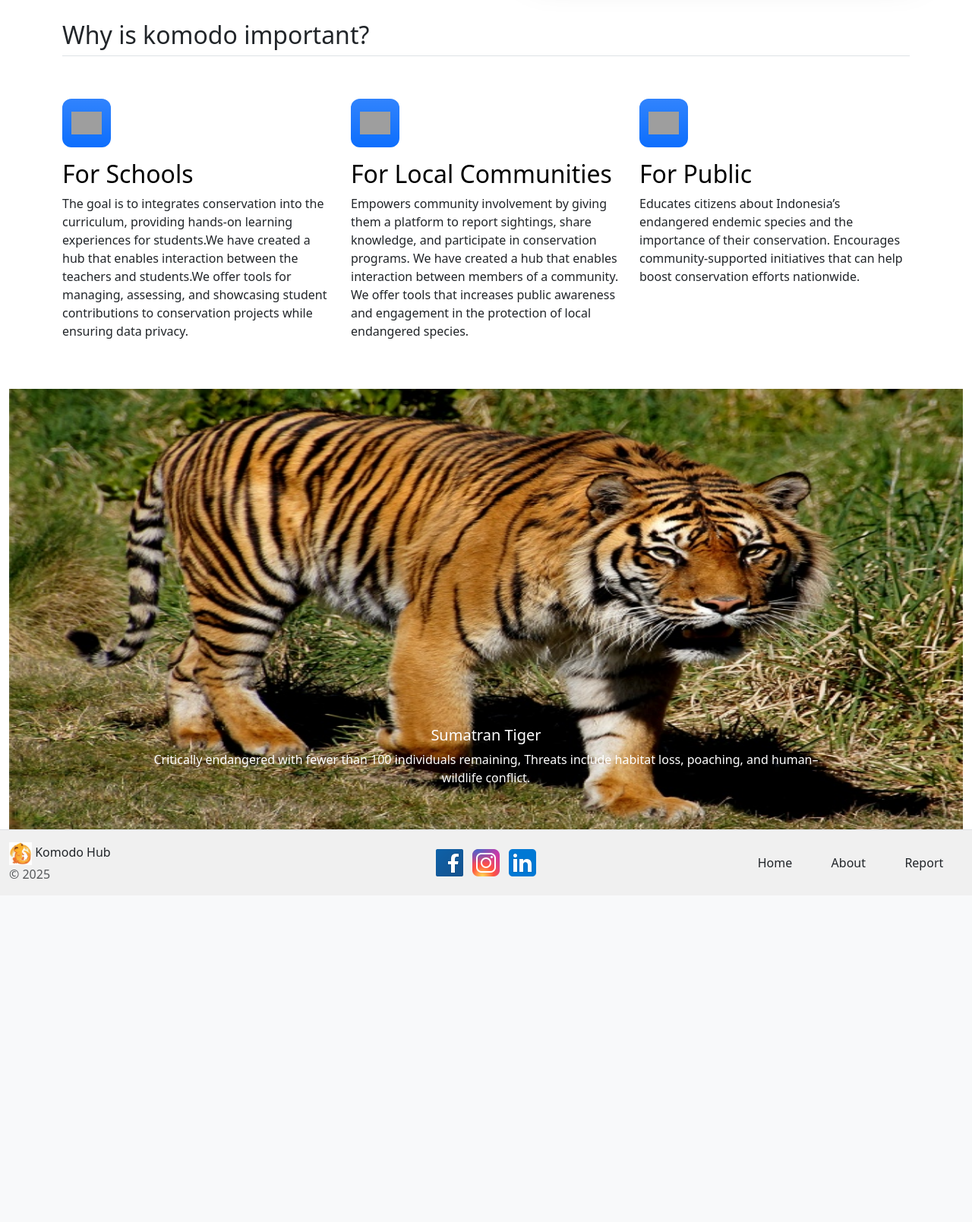
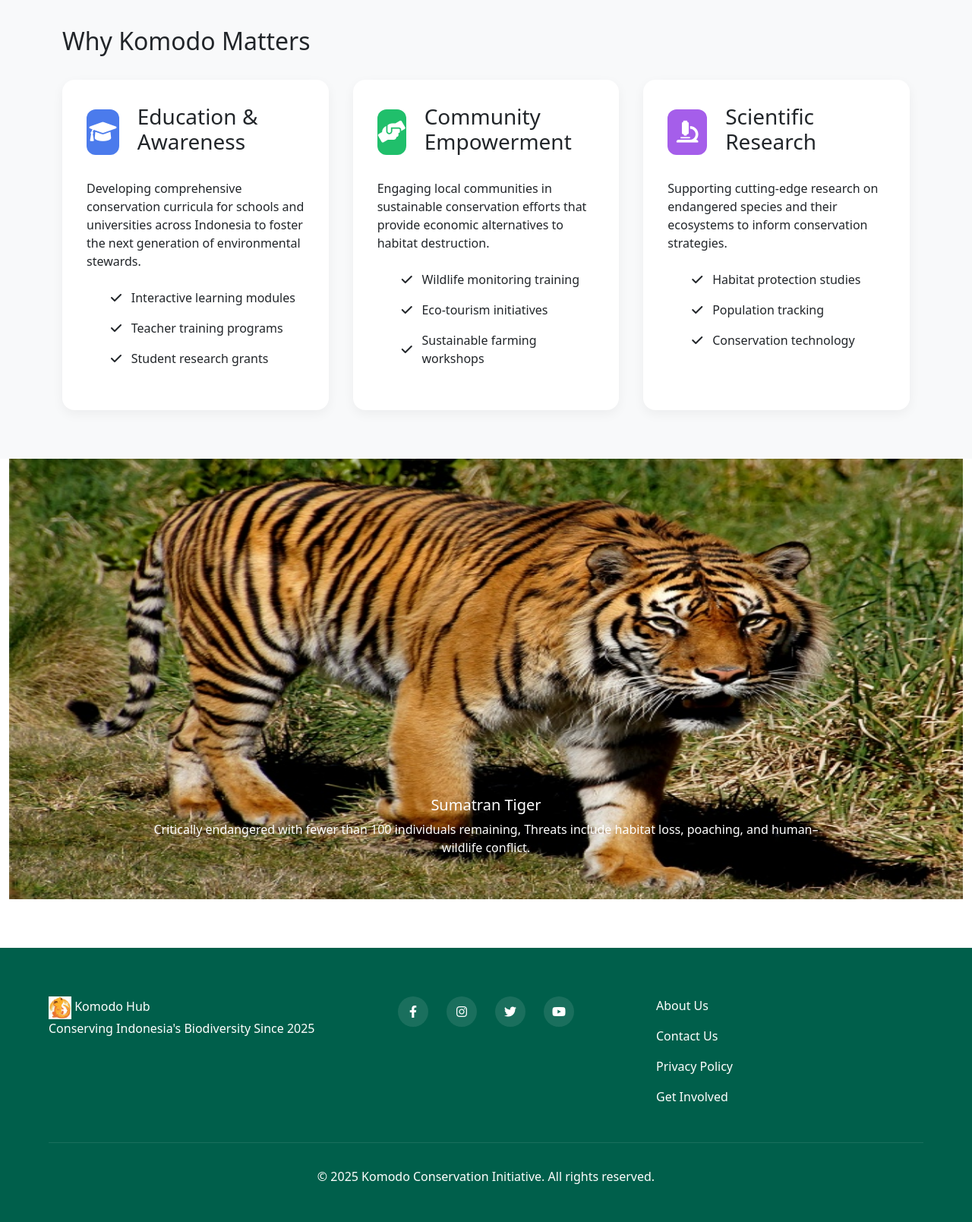
Before and after one commit to Ibrahimcode18/Komodo, a Flask app: page / in a window 1280 px wide. Shown: the part 594-2203 px from the top of the page at 76% size. Before the commit the page ends 1751 px from the top, so only its background shows below. Run offline with Flask 3, Linux system fonts and the light colour scheme; some libraries are stand-ins or nearby versions; grey boxes are pictures that could not be loaded.

Commit message:
GUI update

```diff
--- a/website/static/css/navfoot.css
+++ b/website/static/css/navfoot.css
@@ -1,3 +1,176 @@
+html, body {
+    overflow-x: hidden;
+    width: 100%;
+}
+
+.navbar{
+    padding: 1rem 5%;
+    padding-right: 0.3rem;
+    background-color: white;
+    justify-content: space-between;
+    align-items: center;
+    box-shadow: 0 2px 15px rgba(0,0,0,0.1);
+}
+
+.nav-menu {
+    gap: 0.5rem;
+    align-items: center;
+    padding-left: 3rem;
+}
+
+.nav-link {
+    color: #2d3436;
+    text-decoration: none;
+    padding-right: 0.5rem;
+    border-radius: 8px;
+    transition: all 0.3s ease;
+}
+
+.nav-link:hover {
+    background: #f8f9fa;
+    color: #005f4b;
+}
+
+.bg-col{
+    background-color: #003d2e;
+    color: white;
+}
+
+co{
+    font-size: 1.2rem;
+    max-width: 800px;
+    margin: 0 auto 2.5rem;
+    opacity: 0.9;
+}
+
+.fun-fact-btn{
+    background: #28a745;
+    color: white;
+    border: none;
+    padding: 1rem 2rem;
+    border-radius: 50px;
+    font-size: 1.1rem;
+    cursor: pointer;
+    transition: all 0.3s ease;
+    display: inline-flex;
+    align-items: center;
+    gap: 0.8rem;
+}
+
+.fun-fact-btn:hover {
+    background: #218838;
+    transform: translateY(-2px);
+    box-shadow: 0 5px 15px rgba(40,167,69,0.3);
+}
+
+
+.value-section {
+    padding: 4rem 5%;
+    background: var(--light);
+}
+
+.value-grid {
+    display: grid;
+    grid-template-columns: repeat(auto-fit, minmax(300px, 1fr));
+    gap: 2rem;
+    margin-top: 2rem;
+}
+
+.value-card {
+    background: white;
+    border-radius: 16px;
+    padding: 2rem;
+    box-shadow: 0 5px 15px rgba(0,0,0,0.05);
+    transition: var(--transition);
+}
+
+.value-card:hover {
+    transform: translateY(-10px);
+    box-shadow: 0 10px 25px rgba(0,0,0,0.1);
+}
+
+.card-header {
+    display: flex;
+    align-items: center;
+    gap: 1.5rem;
+    margin-bottom: 1.5rem;
+}
+
+.card-icon {
+    width: 60px;
+    height: 60px;
+    border-radius: 12px;
+    display: grid;
+    place-items: center;
+    font-size: 1.8rem;
+    color: white;
+}
+
+.card-icon.education { background: #4b7bec; }
+.card-icon.community { background: #20bf6b; }
+.card-icon.research { background: #a55eea; }
+
+.card-list {
+    list-style: none;
+    margin-top: 1rem;
+}
+
+.card-list li {
+    display: flex;
+    align-items: center;
+    gap: 0.8rem;
+    padding: 0.5rem 0;
+}
+
+/* Modern Carousel */
+.species-carousel {
+    padding: 4rem 5%;
+}
+
+.carousel-container {
+    position: relative;
+    border-radius: 20px;
+    overflow: hidden;
+    max-width: 1200px;
+    margin: 0 auto;
+}
+
+.carousel-slide {
+    display: none;
+    position: relative;
+}
+
+.carousel-slide.active {
+    display: block;
+}
+
+.carousel-slide img {
+    width: 100%;
+    height: 600px;
+    object-fit: cover;
+}
+
+.carousel-btn {
+    position: absolute;
+    top: 50%;
+    transform: translateY(-50%);
+    background: rgba(255,255,255,0.9);
+    border: none;
+    width: 50px;
+    height: 50px;
+    border-radius: 50%;
+    cursor: pointer;
+    transition: var(--transition);
+}
+
+.carousel-btn:hover {
+    background: white;
+    transform: translateY(-50%) scale(1.1);
+}
+
+.carousel-btn.prev { left: 2rem; }
+.carousel-btn.next { right: 2rem; }
+
 footer {
     background-color: #f0f0f0;
     width: 100%;
@@ -30,3 +203,68 @@ hr {
     border: 1px solid black;
     margin: 0;
 }
+
+.main-footer {
+    background: #005f4b;
+    color: white;
+    padding: 4rem 5% 2rem;
+    margin-top: 4rem;
+}
+
+.footer-content {
+    max-width: 1200px;
+    margin: 0 auto;
+    display: grid;
+    grid-template-columns: repeat(auto-fit, minmax(250px, 1fr));
+    gap: 3rem;
+}
+
+.social-links {
+    display: flex;
+    gap: 1.5rem;
+    justify-content: center;
+}
+
+.social-icon {
+    width: 40px;
+    height: 40px;
+    border-radius: 50%;
+    background: rgba(255,255,255,0.1);
+    display: grid;
+    place-items: center;
+    transition: all 0.3s ease;
+    color: white;
+    text-decoration: none;
+
+}
+
+.social-icon:hover {
+    background: #28a745;
+    transform: translateY(-3px);
+    text-decoration: none;
+    color:white;
+}
+
+.footer-links {
+    display: flex;
+    flex-direction: column;
+    gap: 1rem;
+}
+
+.footer-links a {
+    color: white;
+    text-decoration: none;
+    transition: all 0.3s ease;
+}
+
+.footer-links a:hover {
+    color: #28a745;
+    padding-left: 0.5rem;
+}
+
+.footer-copyright {
+    text-align: center;
+    margin-top: 3rem;
+    padding-top: 2rem;
+    border-top: 1px solid rgba(255,255,255,0.1);
+}
--- a/website/templates/addorganization.html
+++ b/website/templates/addorganization.html
@@ -62,7 +62,7 @@
             <input type="password" id="confirm_password" name="confirm_password" class="form-control" placeholder="Confirm password" required>
         </div>
 
-        <button type="submit" class="btn btn-primary w-100">Register</button>
+        <button type="submit" class="btn btn-primary w-100" style="background-color: #005f4b;">Register</button>
     </form>
 </div>
 {% endblock %}
--- a/website/templates/base2.html
+++ b/website/templates/base2.html
@@ -20,6 +20,7 @@
             integrity="sha384-QWTKZyjpPEjISv5WaRU9OFeRpok6YctnYmDr5pNlyT2bRjXh0JMhjY6hW+ALEwIH"
             crossorigin="anonymous"
         >
+        <link rel="stylesheet" href="https://cdnjs.cloudflare.com/ajax/libs/font-awesome/6.0.0/css/all.min.css">
         <link rel="stylesheet" href="{{url_for('static',filename='css/navfoot.css')}}">
         {% block style %}
         {% endblock %}
@@ -33,9 +34,9 @@
                     <span class="navbar-toggler-icon"></span>
                 </button>
                 <div class="collapse navbar-collapse" id="navbarSupportedContent">
-                    <ul class="navbar-nav nav nav-pills me-auto mb-2 mb-lg-0">
+                    <ul class="navbar-nav nav nav-menu nav-pills me-auto mb-2 mb-lg-0">
                         <li class="nav-item" >
-                            <a class="nav-link active" aria-current="page" href="/">Home</a>
+                            <a class="nav-link" aria-current="page" href="/">Home</a>
                         </li>
                         <li class="nav-item">
                             <a class="nav-link" href="/articles">Articles</a>
@@ -112,7 +113,7 @@
         {% if messages %}
             {% for category,message in messages %}
                 {% if category == 'error' %}
-                    <div class="alert alert-danger alter-dismissable fade show" role="alert">
+                    <div class="alert alert-danger alter-dismissable fade show" style="margin-bottom: 0;" role="alert">
                         {{ message }}
                         <button type="button" class="close" data-dismiss="alert">
                             <div aria-hidden="true">&times;</div>
@@ -132,44 +133,41 @@
         {% endwith %}
 
         {% block content %}{% endblock %}
-        <!-- <div>
-            {% if user.is_authenticated %}
-            <li><a href="/">Home</a></li>
-            <li><a href="">Nota</a></li>
-            <li><a href="/logout">Logout</a></li>
-            {% else %}
-            <li><a href="/login">Login</a></li>
-            <li><a href="/signup">Signup</a></li>
-            {% endif %}
+        <footer class="main-footer">
+            <div class="footer-content">
+                <div class="footer-brand">
+                    <!-- <img src="images/komodohublogo.png" alt="Komodo Hub" class="footer-logo"> -->
+                    <img src="{{ url_for('static', filename='images/base2/kd-icon.jpg')}}" alt="Komodo Hub brand" height="30"/> Komodo Hub
+                    <p>Conserving Indonesia's Biodiversity Since 2025</p>
+                </div>
 
-        </div> -->
+                <div class="social-links">
+                    <a href="#" class="social-icon" aria-label="Facebook">
+                        <i class="fab fa-facebook-f"></i>
+                    </a>
+                    <a href="#" class="social-icon" aria-label="Instagram">
+                        <i class="fab fa-instagram"></i>
+                    </a>
+                    <a href="#" class="social-icon" aria-label="Twitter">
+                        <i class="fab fa-twitter"></i>
+                    </a>
+                    <a href="#" class="social-icon" aria-label="YouTube">
+                        <i class="fab fa-youtube"></i>
+                    </a>
+                </div>
 
-
-        <footer class="container" style="background-color: #f0f0f0; width: 100%; max-width: 100%; margin: 0; padding: 0;">
-            <div class="row border-top" style="width: 100%; margin: 0; padding: 0;">
-              <div class="col lg-3" >
-                <a href="/" class="d-flex align-items-center mb-3 link-body-emphasis text-decoration-none">
-                  <a class="navbar-brand" href="#">
-                    <img src="{{ url_for('static', filename='images/base2/kd-icon.jpg')}}" alt="Komodo Hub brand" height="30"/> Komodo Hub
-                  </a>
-                </a>
-                <p class="text-body-secondary">© 2025</p>
-              </div>
-              <div class="col-lg-6" style="display:flex; justify-content: center; align-items: center;">
-                <a href="#"><img src="{{ url_for('static', filename='images/base2/facebook.png')}}"/></a>
-                <a href="#"><img src="{{ url_for('static', filename='images/base2/insta.png')}}"/></a>
-                <a href="#"><img src="{{ url_for('static', filename='images/base2/link.png')}}"/></a>
-              </div>
-              <div class="col-lg-3" style="display: flex; justify-content: space-around; align-items: center;">
-                <a href="/" style="text-decoration: none; color: inherit;">Home</a>
-                <a href="/about" style="text-decoration: none; color: inherit;">About</a>
-                <a href="/contact" style="text-decoration: none; color: inherit;">Report</a>
-              </div>
-
+                <div class="footer-links">
+                    <a href="/about">About Us</a>
+                    <a href="/contact">Contact Us</a>
+                    <a href="#">Privacy Policy</a>
+                    <a href="#">Get Involved</a>
+                </div>
+            </div>
+            <div class="footer-copyright">
+                <p>© 2025 Komodo Conservation Initiative. All rights reserved.</p>
             </div>
         </footer>
-        <!-- <script type ="text/javascript" src="{{ url_for('static', filename='index.js')}}">
-        </script> -->
+
         <script
       src="https://code.jquery.com/jquery-3.2.1.slim.min.js"
       integrity="sha384-KJ3o2DKtIkvYIK3UENzmM7KCkRr/rE9/Qpg6aAZGJwFDMVNA/GpGFF93hXpG5KkN"
--- a/website/templates/homePage.html
+++ b/website/templates/homePage.html
@@ -18,12 +18,12 @@
 </style>
 {% endblock %}
 {% block content %}
-<div class="px-4 pt-5 my-5 text-center border-bottom row">
+<div class="px-4 pt-5 pb-4 text-center bg-col border-bottom row">
     <div class="col-lg-6">
-      <h1 class="display-4 fw-bold text-body-emphasis">Komodo Hub</h1>
-      <p class="lead mb-4">Welcome to our website, where we are on a mission to provide exceptional moving services to customers in the US. As a startup, we believe that moving doesn't have to be stressful or complicated, and we are passionate about making the process as seamless and enjoyable as possible.</p>
+      <h1 class="display-4 fw-bold">Komodo Hub</h1>
+      <p class="lead mb-4 co">Welcome to our website, where we are on a mission to provide exceptional moving services to customers in the US. As a startup, we believe that moving doesn't have to be stressful or complicated, and we are passionate about making the process as seamless and enjoyable as possible.</p>
       <div class="d-grid gap-2 d-sm-flex justify-content-sm-center mb-5">
-        <button type="button" class="btn btn-success btn-lg px-4 me-sm-3"  id="funFactButton" data-bs-toggle="popover" data-bs-title="Fun Fact" data-bs-content="#">Get a Fun Fact <img src="{{ url_for('static', filename='images/homePage/emoji-smile.svg')}}"></button>
+        <button type="button" class="btn btn-success btn-lg px-4 me-sm-3 fun-fact-btn"  id="funFactButton" data-bs-toggle="popover" data-bs-title="Fun Fact" data-bs-content="#">Get a Fun Fact <img src="{{ url_for('static', filename='images/homePage/emoji-smile.svg')}}"></button>
       </div>
     </div>
     <div class="col-lg-6">
@@ -33,40 +33,61 @@
     </div>
 </div>
 
-<div class="container " id="featured-3">
-    <h2 class="pb-2 border-bottom">Why is komodo important?</h2>
-    <div class="row g-4 py-5 row-cols-1 row-cols-lg-3">
-      <div class="feature col">
-        <div class="feature-icon d-inline-flex align-items-center justify-content-center text-bg-primary bg-gradient fs-2 mb-3">
-          <img src="{{ url_for('static', filename='images/homePage/bus-front.svg')}}" height="30"/>
+<section class="value-section">
+  <div class="container">
+      <h2>Why Komodo Matters</h2>
+      <div class="value-grid">
+          <!-- Education Card -->
+          <div class="value-card">
+              <div class="card-header">
+                  <div class="card-icon education">
+                      <i class="fas fa-graduation-cap"></i>
                   </div>
-        <h3 class="fs-2 text-body-emphasis">For Schools</h3>
-        <p>The goal is to integrates conservation into the curriculum, providing hands-on learning experiences for students.We have created a hub that
-          enables interaction between the teachers and students.We offer tools for managing, assessing, and showcasing student contributions to conservation projects while ensuring data privacy.
-        </p>
+                  <h3>Education & Awareness</h3>
               </div>
-      <div class="feature col">
-        <div class="feature-icon d-inline-flex align-items-center justify-content-center text-bg-primary bg-gradient fs-2 mb-3">
-          <img src="{{ url_for('static', filename='images/homePage/briefcase.svg')}}" height="30"/>
+              <p>Developing comprehensive conservation curricula for schools and universities across Indonesia to foster the next generation of environmental stewards.</p>
+              <ul class="card-list">
+                  <li><i class="fas fa-check"></i> Interactive learning modules</li>
+                  <li><i class="fas fa-check"></i> Teacher training programs</li>
+                  <li><i class="fas fa-check"></i> Student research grants</li>
+              </ul>
           </div>
-        <h3 class="fs-2 text-body-emphasis">For Local Communities</h3>
-        <p>
-          Empowers community involvement by giving them a platform to report sightings, share knowledge, and participate in conservation programs.
-          We have created a hub that enables interaction between members of a community. We offer tools that increases public awareness and engagement in the protection of local endangered species.
-        </p>
+
+          <!-- Community Card -->
+          <div class="value-card">
+              <div class="card-header">
+                  <div class="card-icon community">
+                      <i class="fas fa-hands-helping"></i>
                   </div>
-      <div class="feature col">
-        <div class="feature-icon d-inline-flex align-items-center justify-content-center text-bg-primary bg-gradient fs-2 mb-3">
-          <img src="{{ url_for('static', filename='images/homePage/chat-square-heart.svg')}}" height="30"/>
+                  <h3>Community Empowerment</h3>
               </div>
-        <h3 class="fs-2 text-body-emphasis">For Public</h3>
-        <p>
-          Educates citizens about Indonesia’s endangered endemic species and the importance of their conservation.
-          Encourages community-supported initiatives that can help boost conservation efforts nationwide.
-        </p>
+              <p>Engaging local communities in sustainable conservation efforts that provide economic alternatives to habitat destruction.</p>
+              <ul class="card-list">
+                  <li><i class="fas fa-check"></i> Wildlife monitoring training</li>
+                  <li><i class="fas fa-check"></i> Eco-tourism initiatives</li>
+                  <li><i class="fas fa-check"></i> Sustainable farming workshops</li>
+              </ul>
+          </div>
+
+          <!-- Research Card -->
+          <div class="value-card">
+              <div class="card-header">
+                  <div class="card-icon research">
+                      <i class="fas fa-microscope"></i>
+                  </div>
+                  <h3>Scientific Research</h3>
+              </div>
+              <p>Supporting cutting-edge research on endangered species and their ecosystems to inform conservation strategies.</p>
+              <ul class="card-list">
+                  <li><i class="fas fa-check"></i> Habitat protection studies</li>
+                  <li><i class="fas fa-check"></i> Population tracking</li>
+                  <li><i class="fas fa-check"></i> Conservation technology</li>
+              </ul>
           </div>
       </div>
   </div>
+</section>
+
 
 <div class="container-fluid">
     <div id="carouselExampleAutoplaying" class="carousel slide" data-bs-ride="carousel">
```
Also changed, not shown: website/templates/Contact.html (+4 -3 lines). Lines whose indentation alone changed are shown as unchanged.
